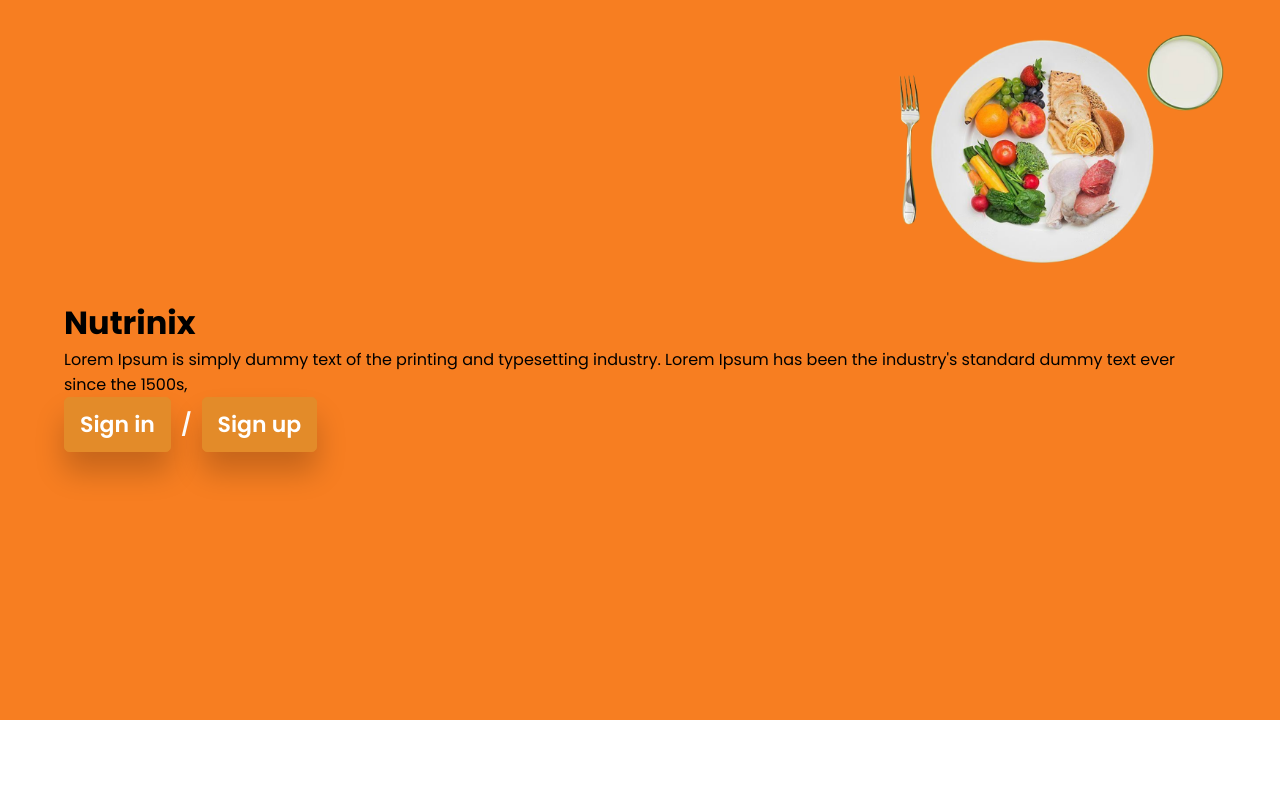
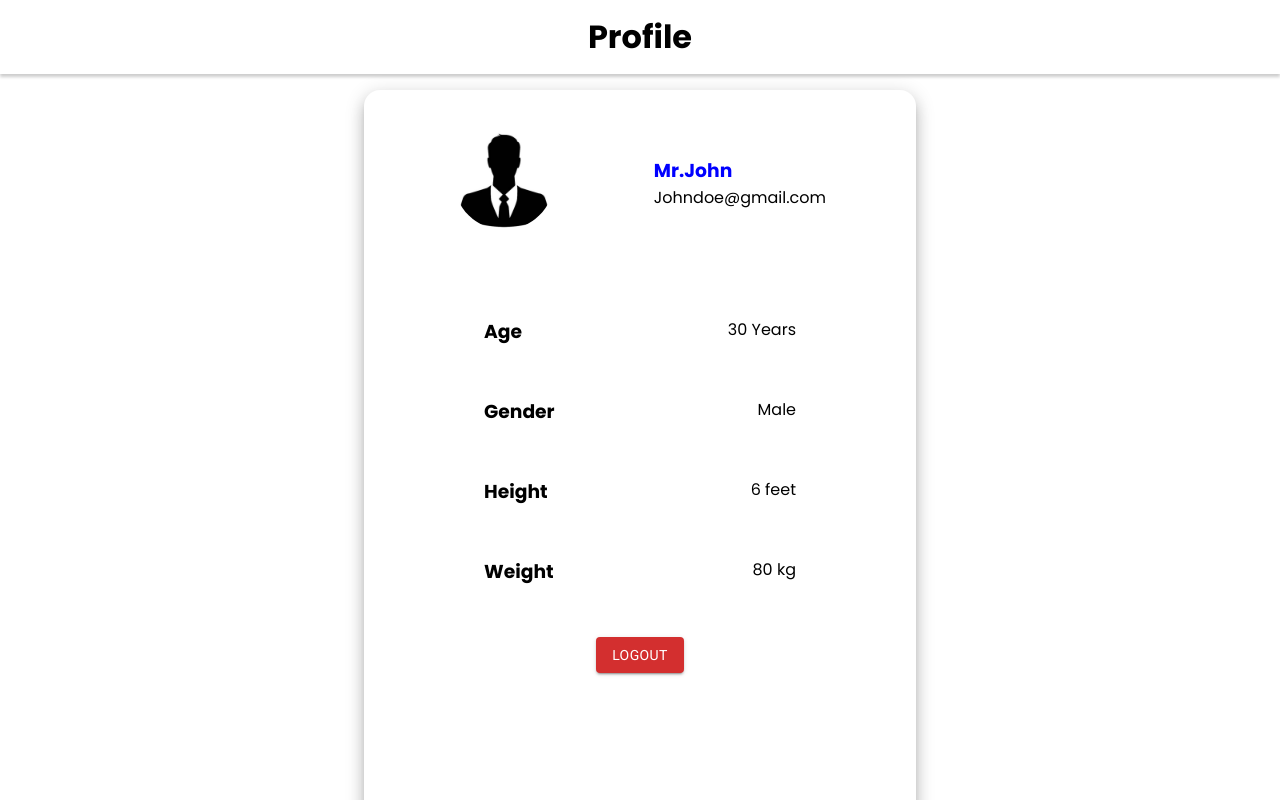
Before and after one commit to partheev/nutrition-assistant-webapp, a React (Create React App) app in the folder frontend/: page /profile in a window 1280 px wide. Before the commit this address led to /. Shown: the top 800 px of the page. Built offline with nearby package versions, Linux system fonts and the light colour scheme; a web font is replaced by a local one.

Commit message:
profile added

```diff
--- a/frontend/src/App.js
+++ b/frontend/src/App.js
@@ -1,7 +1,7 @@
 import { Routes, Route, useNavigate, useLocation } from 'react-router-dom';
 import Home from './pages/Home';
-import Signup from './pages/Auth/Signup';
-import Signin from './pages/Auth/Signin';
+import Signup from './pages/auth/Signup';
+import Signin from './pages/auth/Signin';
 import Blogs from './pages/Blogs/Blogs';
 import Blog01 from './pages/Blogs/Blog01';
 import Reports from './pages/Reports';
@@ -11,25 +11,25 @@ import Dashboard from './pages/Dashboard';
 import BottomNavBar from './Components/BottomNavBar';
 import FoodScan from './pages/FoodScan';
 import UserInitialForm from './pages/UserInitialForm';
-
+import Profile from './pages/profile/Profile';
 const bottomNavbarPaths = ['/dashboard', '/reports'];
 function App() {
     const navigate = useNavigate();
     const location = useLocation();
-    useEffect(() => {
-        try {
-            const token = localStorage.getItem('token');
-            const userInfo = JSON.parse(localStorage.getItem('userInfo'));
-            if (token && userInfo) {
-                if (userInfo.IS_LOGIN_PROCESS_COMPLETE) navigate('/dashboard');
-                else navigate('/userInitialForm');
-            } else {
-                navigate('/');
-            }
-        } catch (err) {
-            navigate('/');
-        }
-    }, []);
+    // useEffect(() => {
+    //     try {
+    //         const token = localStorage.getItem('token');
+    //         const userInfo = JSON.parse(localStorage.getItem('userInfo'));
+    //         if (token && userInfo) {
+    //             if (userInfo.IS_LOGIN_PROCESS_COMPLETE) navigate('/dashboard');
+    //             else navigate('/userInitialForm');
+    //         } else {
+    //             navigate('/');
+    //         }
+    //     } catch (err) {
+    //         navigate('/');
+    //     }
+    // }, []);
 
     return (
         <>
@@ -41,6 +41,7 @@ function App() {
                 <Route path='/blog/healthyliving' element={<Blog01 />} />
                 <Route path='/userInitialForm' element={<UserInitialForm />} />
                 <Route path='/dashboard' element={<Dashboard />} />
+                <Route path='/profile' element={<Profile />} />
                 <Route path='/reports' element={<Reports />} />
                 <Route path='/foodScan' element={<FoodScan />} />
                 <Route path='/nutrients' element={<Nutrients />} />
--- a/frontend/src/Components/BottomNavBar.js
+++ b/frontend/src/Components/BottomNavBar.js
@@ -128,7 +128,7 @@ const BottomNavBar = () => {
                             }
                             onClick={() => handleChangeScreen(SCREENS.PROFILE)}
                         >
-                            <Link to='#'>
+                            <Link to='/profile'>
                                 <span className={styles.icon}>
                                     <PersonIcon fontSize='large' />
                                 </span>
--- /dev/null
+++ b/frontend/src/pages/profile/Profile.js
@@ -0,0 +1,138 @@
+import React from "react";
+import Box from "@mui/material/Box";
+import Container from "@mui/material/Container";
+import nature from "../../images/profile.jpg";
+import { Button } from "@mui/material";
+import styles from "../../styles/blog.module.css";
+const Profile = () => {
+  return (
+    <>
+      <div
+        style={{
+          boxShadow: "rgba(0, 0, 0, 0.2) 0px 3px 3px 0px",
+          display: "flex",
+          justifyContent: "center",
+        }}
+      >
+        <h1
+          style={{
+            display: "inline-block",
+            margin: "0 auto",
+            padding: "0.8rem",
+          }}
+        >
+          Profile
+        </h1>
+      </div>
+      <Container maxWidth="sm" sx={{ pb: 3, mt: 2 }}>
+        <Box
+          sx={{
+            bgcolor: "white",
+            height: "100vh",
+            p: 5,
+            borderRadius: "16px",
+            boxShadow: 10,
+          }}
+        >
+          <div
+            style={{
+              display: "flex",
+              flexDirection: "row",
+              justifyContent: "space-around",
+              alignItems: "center",
+            }}
+          >
+            <div>
+              <img
+                src={nature}
+                alt=""
+                style={{ borderRadius: "50%" }}
+                className = {styles.Img}
+              />
+            </div>
+            <div>
+              <h3 style={{color: "blue"}}>Mr.John</h3>
+              <p>Johndoe@gmail.com</p>
+            </div>
+          </div>
+
+          <div
+            style={{
+              maxHeight: "50px",
+            }}
+            className = {styles.detailsCon}
+          >
+            <div>
+              <h3>Age</h3>
+            </div>
+            <div>
+              <p>
+                <span>30</span> Years
+              </p>
+            </div>
+          </div>
+          <div
+            style={{
+              maxHeight: "50px",
+
+            }}
+            className = {styles.detailsCon}
+          >
+            <div>
+              <h3>Gender</h3>
+            </div>
+            <div>
+              <p>Male</p>
+            </div>
+          </div>
+          <div
+            style={{
+              maxHeight: "50px",
+            }}
+            className = {styles.detailsCon}
+          >
+            <div>
+              <h3>Height</h3>
+            </div>
+            <div>
+              <p>6 feet</p>
+            </div>
+          </div>
+          <div
+            style={{
+              maxHeight: "50px",
+            }}
+            className = {styles.detailsCon}
+          >
+            <div>
+              <h3>Weight</h3>
+            </div>
+            <div>
+              <p>
+                <span>80</span> kg
+              </p>
+            </div>
+          </div>
+          <div
+            style={{
+              paddingTop: "5rem",
+              paddingLeft: "5rem",
+              paddingRight: "5rem",
+              display: "flex",
+              justifyContent: "center",
+            }}
+          >
+            <div>
+            <Button variant="contained" color="error" href="/">
+           Logout
+          </Button>
+            </div>
+          </div>
+
+        </Box>
+      </Container>
+    </>
+  );
+};
+
+export default Profile;
--- a/frontend/src/styles/blog.module.css
+++ b/frontend/src/styles/blog.module.css
@@ -115,7 +115,28 @@
     overflow: hidden;
     padding: 0rem 0rem 3rem 0rem;
   }
+  .detailsCon{
+    display: flex;
+    justify-content: space-between;
+    padding: 2.5rem 1rem 2rem 1rem;
+    font-family: 'Roboto';
+  }
+  .Img{
+    width: 60px;
+    height: 60px;
+  }
 
+}
+@media screen and (min-width: 699px){
+  .detailsCon{
+    display: flex;
+    justify-content: space-between;
+    padding: 5rem 5rem 0rem 5rem;
+    font-family: 'Roboto';
+  }
+  .Img{
+    width: 100px;
+  }
 }
 .imgTips{
   width: 250px;
```
Also changed, not shown: frontend/src/images/profile.jpg (added).
